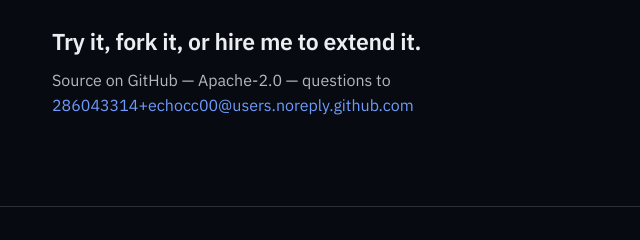
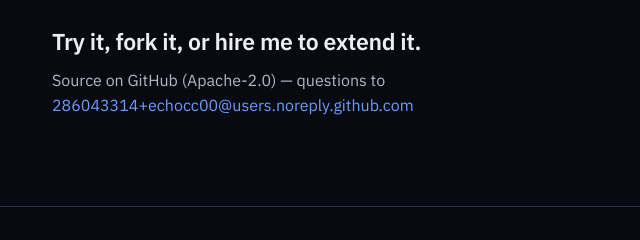
Before and after one commit to echocc00/echocco-site, a plain HTML site: page projects/strixoc.html in a window 1280 px wide. Shown: the part 5137-5377 px from the top of the page, 0-640 px from the left. Drawn offline with Linux system fonts and the light colour scheme.

Commit message:
fix(content): CTA 的 license 改成括号形式，避免模板腔
把 {p['license']} 换成真实 license 之后，「MIT — questions」正好命中源审计的
slop.em-dash-label（全大写词 + 破折号 + 片段 = 模板腔，LOW）。
改成括号形式：「Source on GitHub (MIT) — questions to」，
两个项目页同样处理，license 仍然在句子里。

源审计回到 0 high / 0 medium / 0 low。

```diff
--- a/projects/strixoc.html
+++ b/projects/strixoc.html
@@ -862,7 +862,7 @@
 
           <h2 class="cta-title" data-i18n-en="Try it, fork it, or hire me to extend it." data-i18n-zh="试用、fork，或请我帮你扩展。">Try it, fork it, or hire me to extend it.</h2>
 
-          <p class="cta-desc"><span data-i18n-en="Source on GitHub — Apache-2.0 — questions to " data-i18n-zh="代码在 GitHub — Apache-2.0 — 邮件咨询：">Source on GitHub — Apache-2.0 — questions to </span><a data-mailto-user="286043314+echocc00" data-mailto-domain="users.noreply.github.com"><span data-ml="u">286043314+echocc00</span><span data-ml="at">@</span><span data-ml="d">users.noreply.github.com</span></a></p>
+          <p class="cta-desc"><span data-i18n-en="Source on GitHub (Apache-2.0) — questions to " data-i18n-zh="代码在 GitHub(Apache-2.0)— 邮件咨询：">Source on GitHub (Apache-2.0) — questions to </span><a data-mailto-user="286043314+echocc00" data-mailto-domain="users.noreply.github.com"><span data-ml="u">286043314+echocc00</span><span data-ml="at">@</span><span data-ml="d">users.noreply.github.com</span></a></p>
 
         </div>
 
```
Also changed, not shown: projects/secopentagent.html (+1 -1 lines).
